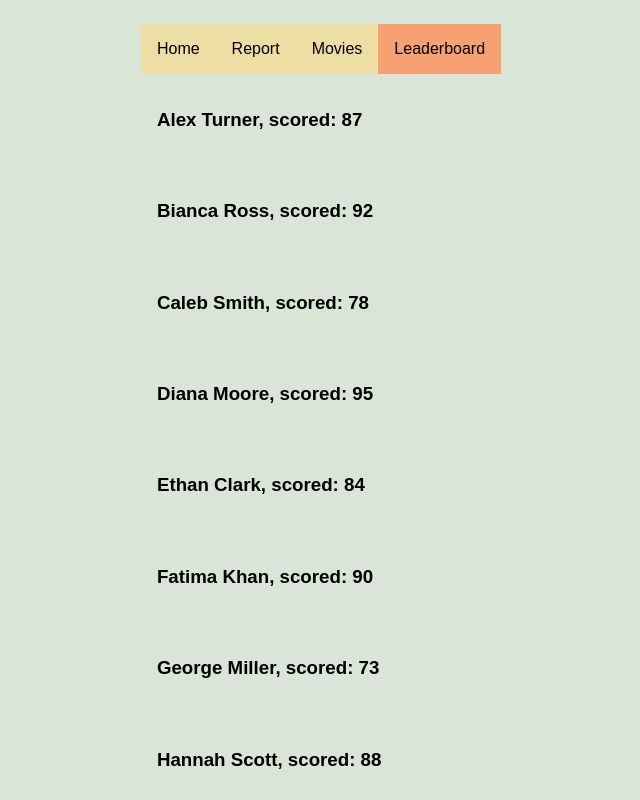
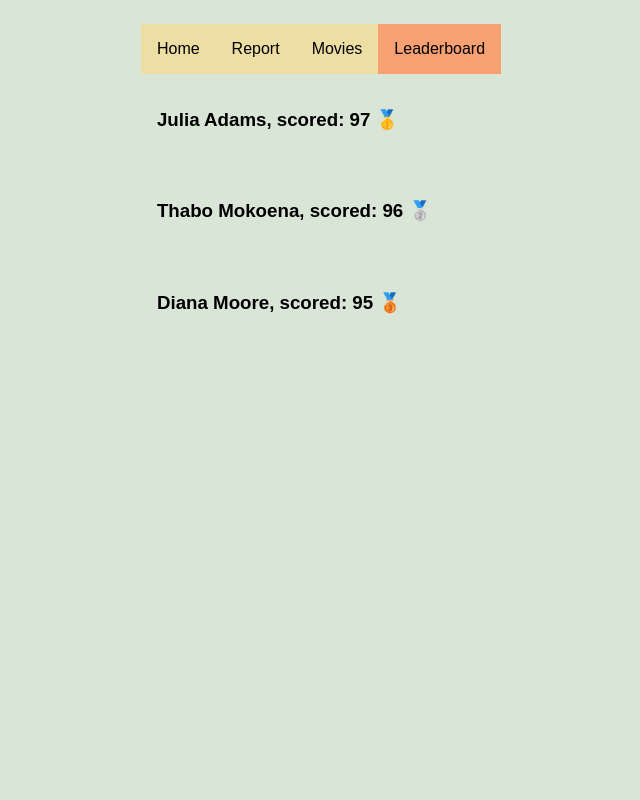
Before and after one commit to TClark2026/no-state-allowed, a React (Vite) app: page /leaderboard in a window 1280 px wide. Shown: the top 800 px of the page, without its empty margins (319-959 px from the left). Built offline with nearby package versions, Linux system fonts and the light colour scheme; a web font is replaced by a local one.

Commit message:
leaderboard complete

```diff
--- a/src/components/Leaderboard/Leaderboard.tsx
+++ b/src/components/Leaderboard/Leaderboard.tsx
@@ -3,10 +3,13 @@ import LeaderboardRow from "./LeaderboardComponents/LeaderboardRow";
 import { competitors } from "../../data/competitors";
 
 const Leaderboard = () => {
+    const sorted = competitors.sort((a, b) => b.score - a.score);
+    const topThree = sorted.slice(0, 3);
+
     return (
         <>
-            {competitors.map((competitor: Competitor) => {
-                return <LeaderboardRow {...competitor} />;
+            {topThree.map((competitor: Competitor, i) => {
+                return <LeaderboardRow {...competitor} place={i} />;
             })}
         </>
     );
--- a/src/components/Leaderboard/LeaderboardComponents/LeaderboardRow.tsx
+++ b/src/components/Leaderboard/LeaderboardComponents/LeaderboardRow.tsx
@@ -1,12 +1,21 @@
 interface LeaderboardProps {
     name: string;
     score: number;
+    place: number;
 }
 
-const LeaderboardRow = ({ name, score }: LeaderboardProps) => {
+const LeaderboardRow = ({ name, score, place }: LeaderboardProps) => {
+    let medal: string = "";
+    if (place === 0) {
+        medal = "🥇";
+    } else if (place === 1) {
+        medal = "🥈";
+    } else {
+        medal = "🥉";
+    }
     return (
         <div>
-            <h3>{`${name}, scored: ${score}`}</h3>
+            <h3>{`${name}, scored: ${score} ${medal}`}</h3>
         </div>
     );
 };
```
